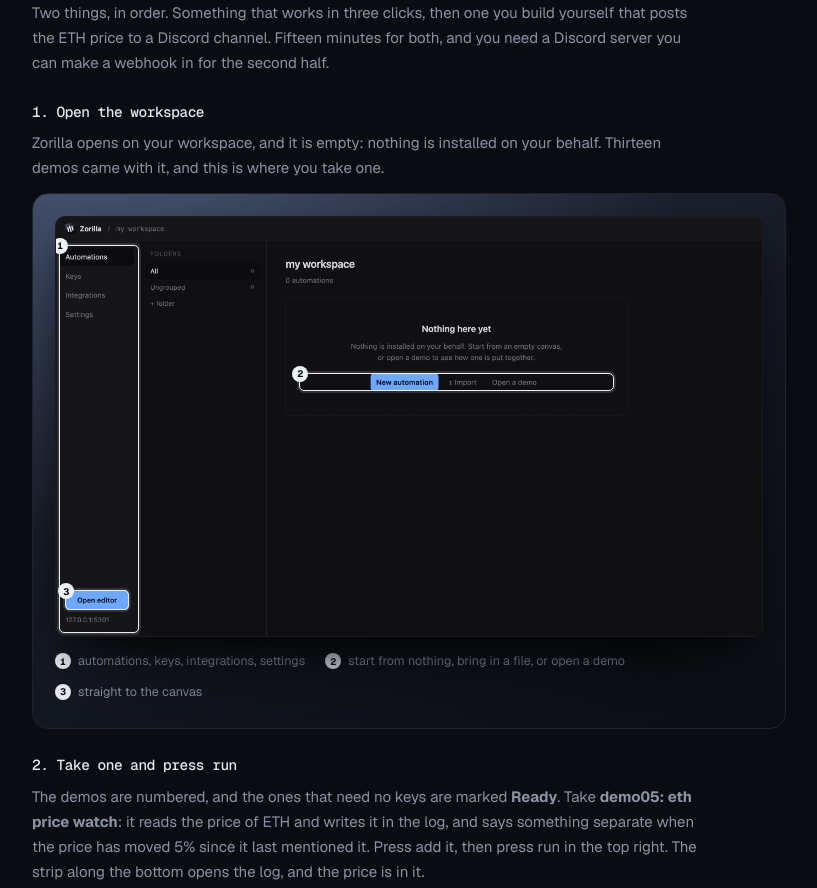
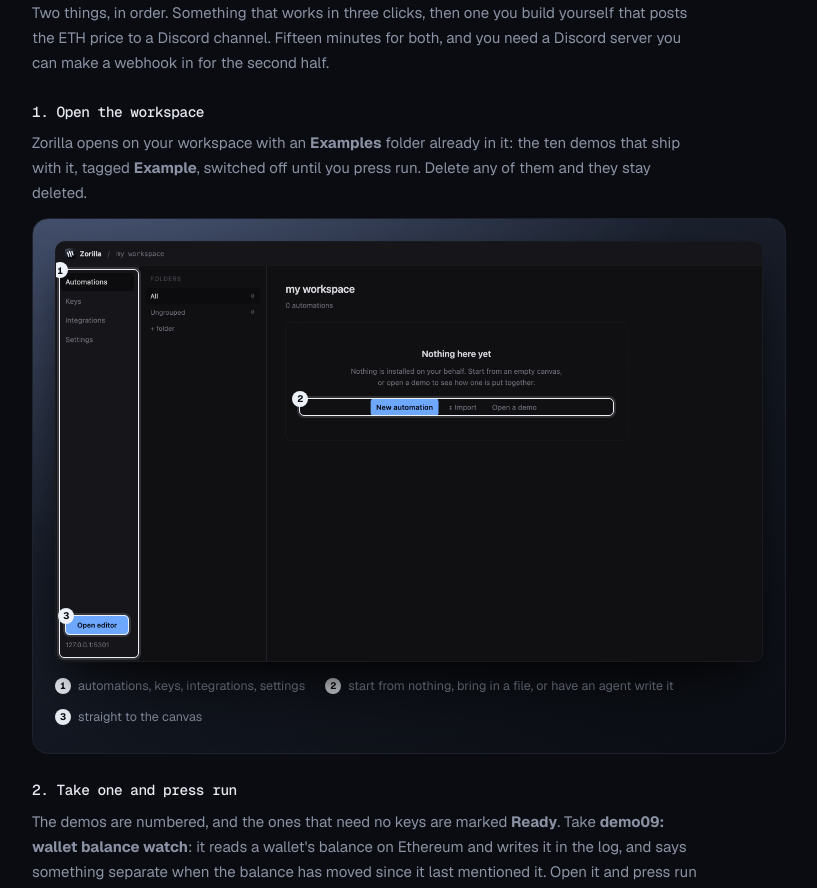
Before and after one commit to getzorilla/zorillaWebsite, a Next.js app: page /docs in a window 1280 px wide. Shown: the part 1540-2428 px from the top of the page, without its empty margins (344-1161 px from the left). Built offline with nearby package versions, Linux system fonts and the light colour scheme; no server answers.

Commit message:
docs: the examples folder is there when you open it

```diff
--- a/app/docs/page.js
+++ b/app/docs/page.js
@@ -147,15 +147,16 @@
 
             <h3>1. Open the workspace</h3>
             <p>
-              Zorilla opens on your workspace, and it is empty: nothing is installed on your
-              behalf. Thirteen demos came with it, and this is where you take one.
+              Zorilla opens on your workspace with an <b>Examples</b> folder already in it:
+              the ten demos that ship with it, tagged <b>Example</b>, switched off until you
+              press run. Delete any of them and they stay deleted.
             </p>
             <Shot
               src="/guide/home.png"
               alt="an empty Zorilla workspace"
               spots={[
                 { n: 1, ...pct(6, 50, 144, 704), say: 'automations, keys, integrations, settings' },
-                { n: 2, ...pct(441, 283, 570, 33), say: 'start from nothing, bring in a file, or open a demo' },
+                { n: 2, ...pct(441, 283, 570, 33), say: 'start from nothing, bring in a file, or have an agent write it' },
                 { n: 3, ...pct(17, 677, 115, 36), say: 'straight to the canvas' },
               ]}
             />
@@ -163,10 +164,10 @@
             <h3>2. Take one and press run</h3>
             <p>
               The demos are numbered, and the ones that need no keys are marked{' '}
-              <b>Ready</b>. Take <b>demo05: eth price watch</b>: it reads the price of ETH and
-              writes it in the log, and says something separate when the price has moved 5%
-              since it last mentioned it. Press add it, then press run in the top right. The
-              strip along the bottom opens the log, and the price is in it.
+              <b>Ready</b>. Take <b>demo09: wallet balance watch</b>: it reads a wallet's
+              balance on Ethereum and writes it in the log, and says something separate when
+              the balance has moved since it last mentioned it. Open it and press run in the
+              top right. The strip along the bottom opens the log, and the balance is in it.
             </p>
             <Shot
               src="/guide/demos.png"
```
